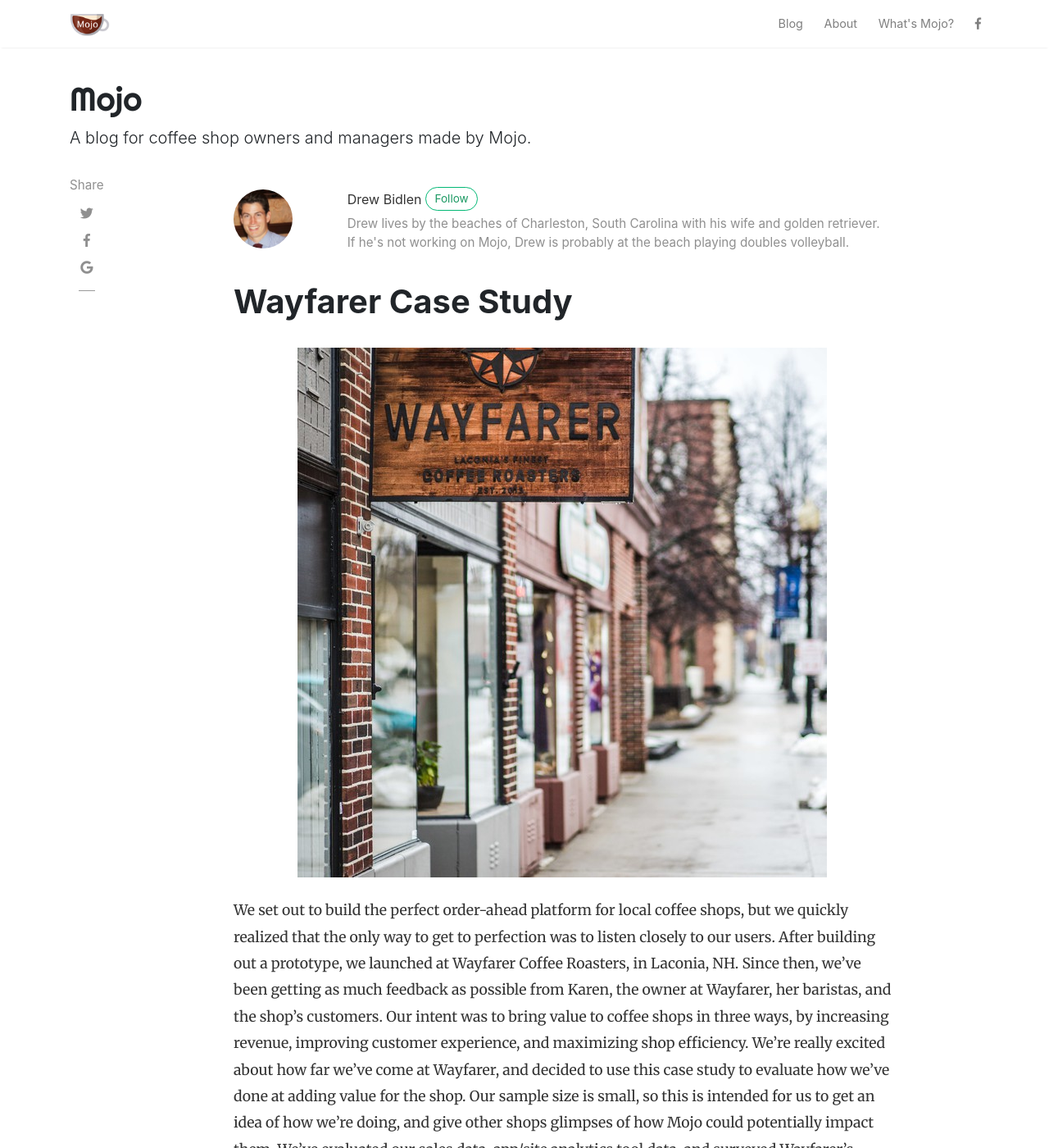
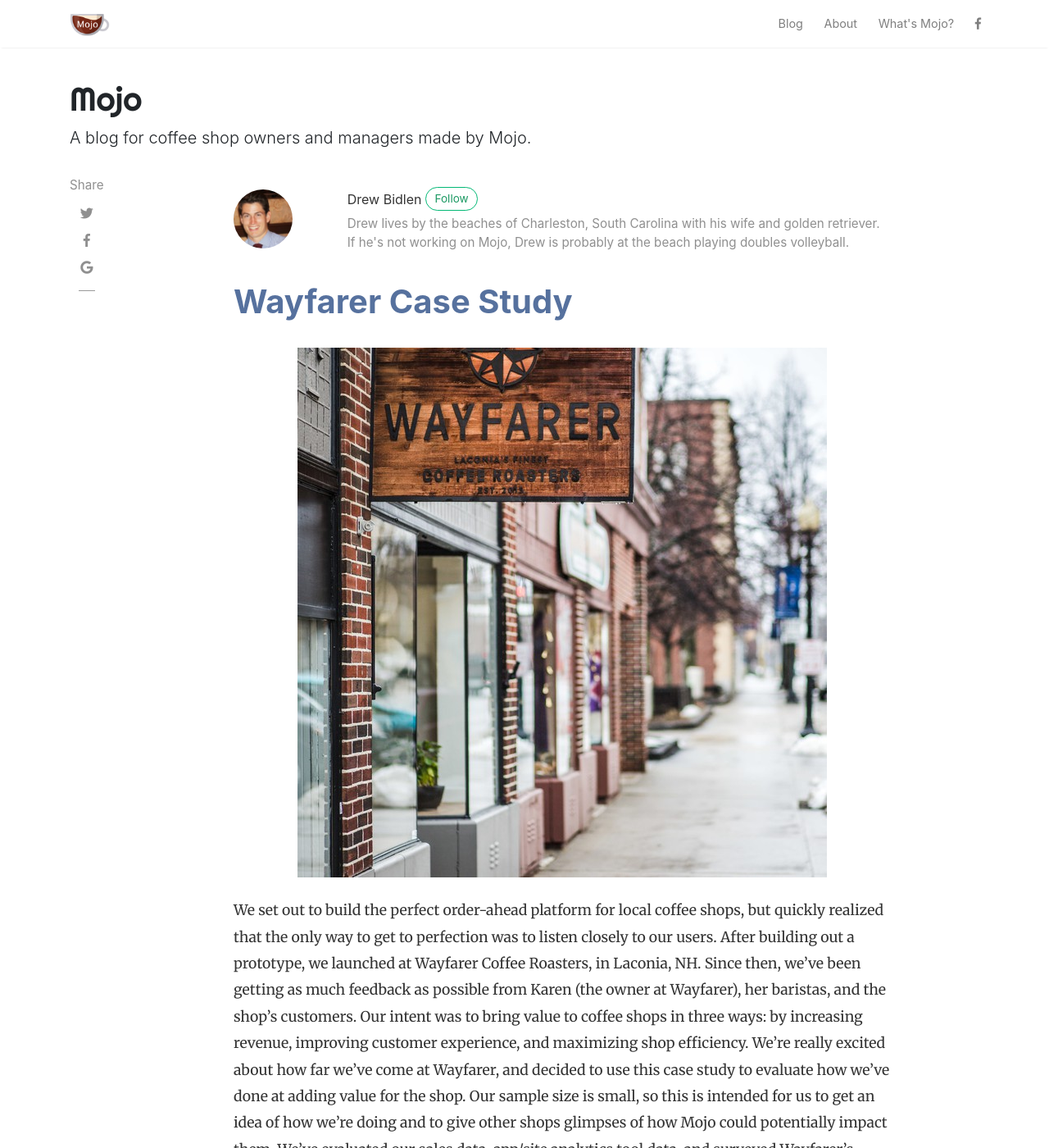
Before and after one commit to normdoow/normdoow.github.io, a Jekyll site: the page built from _posts/2018-12-15-case-study.md, in a window 1280 px wide and 1400 px high. Shown: the whole window at 82% size. Built offline with Jekyll 4.4.1, drawn with Linux system fonts in a browser that asks for light colours; nearby versions of some CDN libraries; comment, search, counter and statistics services are not loaded; some of the changed text lies outside the part shown.

Commit message:
Case study polish

```diff
--- a/_layouts/post.html
+++ b/_layouts/post.html
@@ -36,7 +36,7 @@ post_class: post-template
                 {% endif %}
 
                 <!-- Post Title -->
-				<h1 class="posttitle">{{ page.title }}</h1>
+				<h1 class="posttitle mojo-color">{{ page.title }}</h1>
 
 			</div>
 
--- a/_posts/2018-12-15-case-study.md
+++ b/_posts/2018-12-15-case-study.md
@@ -8,22 +8,27 @@ featured: true
 hidden: true
 ---
 
-We set out to build the perfect order-ahead platform for local coffee shops, but we quickly realized that the only way to get to perfection was to listen closely to our users. After building out a prototype, we launched at Wayfarer Coffee Roasters, in Laconia, NH. Since then, we’ve been getting as much feedback as possible from Karen, the owner at Wayfarer, her baristas, and the shop’s customers. Our intent was to bring value to coffee shops in three ways, by increasing revenue, improving customer experience, and maximizing shop efficiency. We’re really excited about how far we’ve come at Wayfarer, and decided to use this case study to evaluate how we’ve done at adding value for the shop. Our sample size is small, so this is intended for us to get an idea of how we’re doing, and give other shops glimpses of how Mojo could potentially impact them. We’ve evaluated our sales data, app/site analytics tool data, and surveyed Wayfarer’s owner, baristas, and customers to get as complete of a picture as we can.
+We set out to build the perfect order-ahead platform for local coffee shops, but quickly realized that the only way to get to perfection was to listen closely to our users. After building out a prototype, we launched at Wayfarer Coffee Roasters, in Laconia, NH. Since then, we’ve been getting as much feedback as possible from Karen (the owner at Wayfarer), her baristas, and the shop’s customers. Our intent was to bring value to coffee shops in three ways: by increasing revenue, improving customer experience, and maximizing shop efficiency. We’re really excited about how far we’ve come at Wayfarer, and decided to use this case study to evaluate how we’ve done at adding value for the shop. Our sample size is small, so this is intended for us to get an idea of how we’re doing and to give other shops glimpses of how Mojo could potentially impact them. We’ve evaluated our sales data, app/site analytics tool data, and surveyed Wayfarer’s owner, baristas, and customers to get as complete of a picture as we can.
+
 
 
 ## Usage Overview
+{: .mojo-color}
 
 On May 12th, the first Mojo order ever was placed to test that the system was running properly. Three days later on the 15th, Wayfarer launched Mojo to a few of their most loyal customers as a pilot program. Since then, Wayfarer’s customers have ordered ahead 1331 times! Mojo wasn’t perfect, but by July 12th, it was running smoothly enough for Wayfarer to post about it on their social media pages. On August 3rd, they ran a social media contest and had 14 orders, a record up to that time. On November 19th, Mojo launched customer loyalty rewards, and since then, Wayfarer customers are ordering ahead more than ten times per day on average.
 
+
 <img src="/assets/images/wayfarerOrders.png" alt="Image" style="margin: 5px 10px 0px 5px; border: 1px solid #000000;">
 
+Customers stick with Mojo once they start using it! Over half of users who try ordering on the platform are still using it a month later. We just launched rewards recently, so we don’t have a lot of data, but we’ve also seen retention improve in that time.
 
-Customers stick with Mojo once they start using it! Over half of users that try ordering on the platform are still using it a month later. We just launched rewards recently, so we don’t have a lot of data, but we’ve also seen retention improve in that time.
 
 ## Revenue
+{: .mojo-color}
 
 Mojo is dedicated to empowering and growing independent coffee shops. We understand that increasing shop revenue is an important part of that, so we set out to study how Mojo impacted a shop’s bottom line.
-<div class="center" style="height: 300px; width: 300px; border: 2px solid #000000; border-radius: 5px;">
+
+<div class="center" style="height: 300px; width: 300px; border: 2px solid #888888; border-radius: 5px;">
 <span class="large-font mojo-color center_text">64%</span><br>
 <span class="mojo-color center_text">of users claim to order more frequently since using Mojo</span>
 </div>
@@ -31,39 +36,44 @@ Mojo is dedicated to empowering and growing independent coffee shops. We underst
 {: .center_text .center .simple-border}
 
 
-One of Karen’s initial concerns was how will Mojo maintain and improve her average order and encourage customers to order a sandwich or waffle along with their latte. We have a lot of ideas on how to optimize this, but have focused on other more crucial features. With that in mind, we were happy to find that the average Mojo order was within 8.5% of  Wayfarer’s average traditional order.
+One of Karen’s initial concerns was how Mojo would  maintain and improve her average order and encourage customers to order a sandwich or waffle along with their coffee? . We have a lot of ideas on how to optimize this in the future, but have focused on more  crucial features thus far. With that in mind, we were happy to find that the average Mojo order was within 8.5% of Wayfarer’s average traditional order.
 
-One of our favorite discoveries while putting together this case study was that tips are higher through Mojo. Wayfarer Mojo users tipped more than 9% on average, which was significantly higher than their average tip on a traditional order. Some Mojo users surveyed asked to be able to tip more, so we’re confident that average tip percentage can go much higher, meaning more money for a shop’s baristas! Our app is currently using the simple tipping functionality from our Alpha test, and we have a lot of ideas to optimize this even further!
+One of our favorite discoveries while putting together this case study was that customers tip more through Mojo. Wayfarer Mojo users tipped more than 9% on average, which was significantly higher than their average tip on a traditional in-shop order. Some Mojo users surveyed even asked to be able to tip more, so we’re confident that average tip percentage can increase greatly , meaning more money for a shop’s baristas! Our app is currently using the simple tipping functionality from our Alpha test, and we have a lot of ideas to optimize this even further!
+
 
 ## Customer Experience
+{: .mojo-color}
 
-We know that customer experience is so important to local coffee shops, and can be one of the best ways to differentiate from big chains, and offering order-ahead is a perfect way to improve the experience for some of a shop’s customers.
+We know that customer experience is so important to local coffee shops! It can be one of the best ways to differentiate from big chains, and offering order-ahead is a perfect way to improve the experience for some of a shop’s customers.
 
-If you’ve ever been asked “how likely are you to recommend this to a friend?” the company behind a product you’re using was calculating their Net Promoter Score. Net Promoter Score is a metric from -100 to 100 that evaluates the customer's satisfaction with a product or service and the customer's brand loyalty. Customers who respond with a 9 or 10 are considered promoters, 7 or 8 are considered passive, and 6 or below are considered detractors. Net Promoter Score (NPS) is calculated as follows: % Promoter - % Detractor = NPS. 95% of Mojo users surveyed were promoters, and none were detractors, giving us a perfect NPS of 100!
+If you’ve ever been asked “how likely are you to recommend this to a friend?” the company behind a product you’re using was calculating their Net Promoter Score. Net Promoter Score is a metric from -100 to 100 that evaluates the customer’s satisfaction with a product or service and the customer’s brand loyalty. Customers who respond with a 9 or 10 are considered promoters, 7 or 8 are considered passive, and 6 or below are considered detractors. Net Promoter Score (NPS) is calculated as follows: % Promoter - % Detractor = NPS. 95% of Mojo users surveyed were promoters, and none were detractors, giving us a perfect NPS of 100!
+
 
 <div class="center">
 <img src="/assets/images/wayfarer_nps.png" alt="Image" style="margin: 5px 10px 0px 5px; border: 1px solid #000000;">
 </div>
+<br>
 
 As expressed by our NPS, Wayfarer’s customers loved using Mojo. They commented over and over how easy it was to use and how they loved skipping the line.
 
-<div class="center" style="height: 300px; width: 300px; border: 2px solid #000000; border-radius: 5px;">
-<span class="mojo-color center">"Mojo makes customers feel special"</span><br>
-<span class="mojo-color center">-Wayfarer Barista</span>
+<div>
+<p class="mojo-color" style="font-size: 32px; margin-bottom: 0px;">"Mojo makes customers feel special"</p>
+<p class="mojo-color" style="font-size: 24px">-Wayfarer Barista</p>
 </div>
-<br>
-{: .center_text .center .simple-border}
+{: .center}
 
-Wayfarer is located in downtown Laconia, making employees of nearby businesses some of the shop’s best customers. When we set out to build Mojo, Karen told us that a small business owner down the road would come over several times per day and check the line length. He’d often return to his office coffee-less, as he didn’t have time to wait in line. After launching Mojo in Wayfarer, we kept a close eye on orders by that owner, and were delighted to see him use the platform. We followed up with Karen and she confirmed that Mojo had solved his problem.
+Wayfarer is located in downtown Laconia, making employees of nearby businesses some of the shop’s best customers. When we set out to build Mojo, Karen told us that a small business owner down the road would come over several times per day to  check the line length. He’d often return to his office coffee-less, as he didn’t have time to wait in line. After launching Mojo in Wayfarer, we kept a close eye on orders by that owner, and were delighted to see him use the platform. We followed up with Karen and she confirmed that Mojo had solved his problem.
 
 ## Efficiency
-
-At peak hours, the “flow” of a baristas is so important to get through orders as quickly as possible while maintaining high quality. Order-ahead provides an inherent efficiency boost!
+{: .mojo-color}
+At peak hours, the “flow” of baristas is so important to get through orders as quickly as possible while maintaining high quality. Order-ahead provides an inherent efficiency boost!
 
 Ordering at a coffee shop can be a slow process for all but the seasoned veterans. Considering the menu, telling the barista your order, swiping your credit card, selecting a tip, and signing your name takes time. Mojo orders still take time for the user, but are much quicker for the baristas, allowing them to process more orders in a shift.
 
-While it seems logical that Mojo would reduce barista time per order, we wanted to hear from the baristas themselves, so we asked them in our survey. Half of baristas said that Mojo orders took 50% as long as traditional orders.
+While it seems logical that Mojo would reduce barista time per order, we wanted to hear from the baristas themselves.  We asked them in our survey and found that half of baristas said that Mojo orders took 50% as long as traditional orders.
+
 
 ## Conclusion
+{: .mojo-color}
 
-Mojo's value is reliant on the success of the coffee shops that use it, so it was so important to us to evaluate Mojo's impact. We're excited to say that Mojo is doing what it set out to, increasing shop revenue by bringing customers back more often, improving customer experience by letting them skip the line, and boosting efficiency by cutting down on ordering time for baristas! But this is just the beginning for Mojo. We have big plans to add even more value with new features to come soon! Let us know what you'd like to see!
+Mojo’s value is reliant on the success of the coffee shops that use it, so it was  very important to us to evaluate Mojo’s impact. We’re excited to say that Mojo is doing what it set out to do:  increasing shop revenue by bringing customers back more often, improving customer experience by letting them skip the line, and boosting efficiency by cutting down on ordering time for baristas! But this is just the beginning for Mojo. We have big plans to add even more value with new features  coming soon! Let us know what you’d like to see!
--- a/assets/css/screen.css
+++ b/assets/css/screen.css
@@ -671,6 +671,9 @@ License: https://www.wowthemes.net/freebies-license/
 }
 .center {
     margin: auto;
+    text-align: center;
+    align-content: center;
+    align-items: center;
 }
 .simple-border {
     border-width: 1px;
```
Also changed, not shown: assets/images/wayfarerOrders.png.
